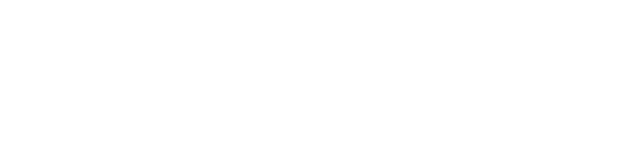
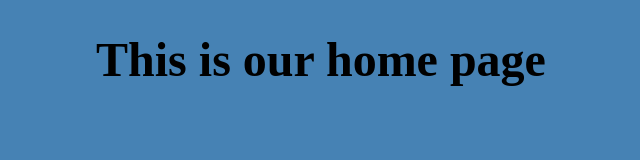
Before and after one commit to Achiengy/Trial, a plain HTML site: page index.html in a window 1280 px wide. Shown: the whole page, without its empty margins (319-959 px from the left). Drawn offline with Linux system fonts and the light colour scheme.

Commit message:
st:homepage-this will style the home page

```diff
--- a/CSS/style.css
+++ b/CSS/style.css
@@ -0,0 +1,8 @@
+body{
+    background-color: steelblue;
+}
+
+h1{
+    text-align: center;
+    font-size: 3em;
+}
--- a/index.html
+++ b/index.html
@@ -5,8 +5,13 @@
     <meta http-equiv="X-UA-Compatible" content="IE=edge">
     <meta name="viewport" content="width=device-width, initial-scale=1.0">
     <title>TRIAL WEBSITE</title>
+    <link rel="stylesheet" href="./CSS/style.css">
 </head>
 <body>
+    <div class="home">
+        <h1>This is our home page</h1>
+
+    </div>
 
 </body>
 </html>
```
